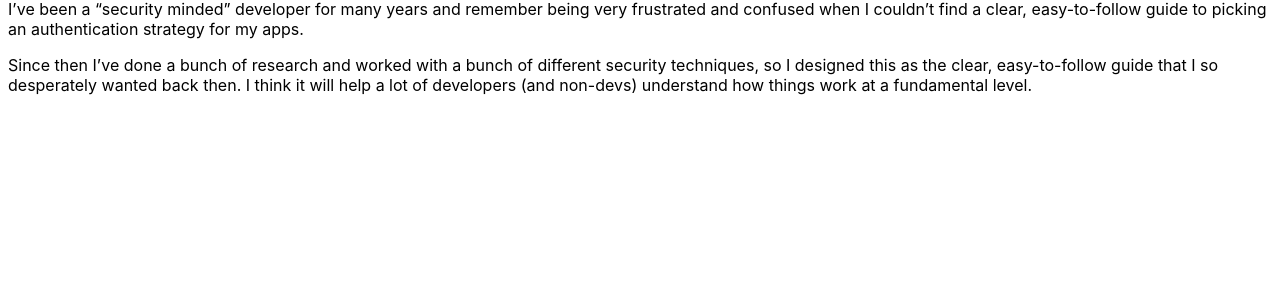
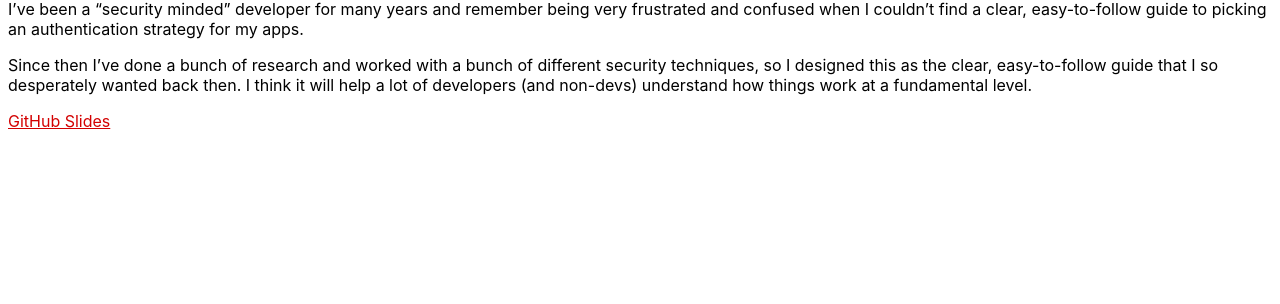
Before and after one commit to columbusrb/columbusrb.github.io, a Jekyll site: the page built from _posts/2025-04-21-authentication-demystified.md, in a window 1280 px wide. Shown: the part 390-694 px from the top of the page. Built offline with Jekyll 4.4.1, drawn with Linux system fonts in a browser that asks for light colours.

Commit message:
add slide link

```diff
--- a/_posts/2025-04-21-authentication-demystified.md
+++ b/_posts/2025-04-21-authentication-demystified.md
@@ -15,3 +15,5 @@ This session focuses on core concepts, not code, and is accessible to anyone tha
 I've been a "security minded" developer for many years and remember being very frustrated and confused when I couldn't find a clear, easy-to-follow guide to picking an authentication strategy for my apps.
 
 Since then I've done a bunch of research and worked with a bunch of different security techniques, so I designed this as the clear, easy-to-follow guide that I so desperately wanted back then. I think it will help a lot of developers (and non-devs) understand how things work at a fundamental level.
+
+[GitHub Slides](https://github.com/spetryjohnson/talk-PracticalAuthForDevs)
```
